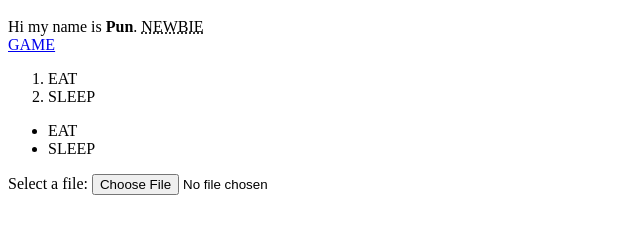
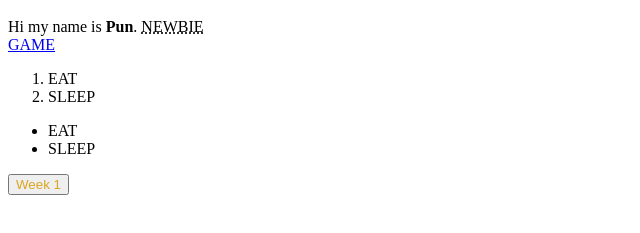
Before and after one commit to KTWC/KKVIS_AOC.githib.io, a plain HTML site: page week1.html in a window 1280 px wide. Shown: the part 291-524 px from the top of the page, without its empty margins (0-640 px from the left). Drawn offline with Linux system fonts and the light colour scheme.

Commit message:
Update week1.html

```diff
--- a/week1.html
+++ b/week1.html
@@ -25,8 +25,7 @@
             <li> EAT
             <li> SLEEP
         </ul>
-        <label for="myfile">Select a file:</label>
-        <input type="file" id="myfile" name="myfile">
+        <a href="Downloads\pseudomonas_aeruginosa.zip"><button style="color: goldenrod;">Week 1</button></a>
 
     </body>
 </head>
```
